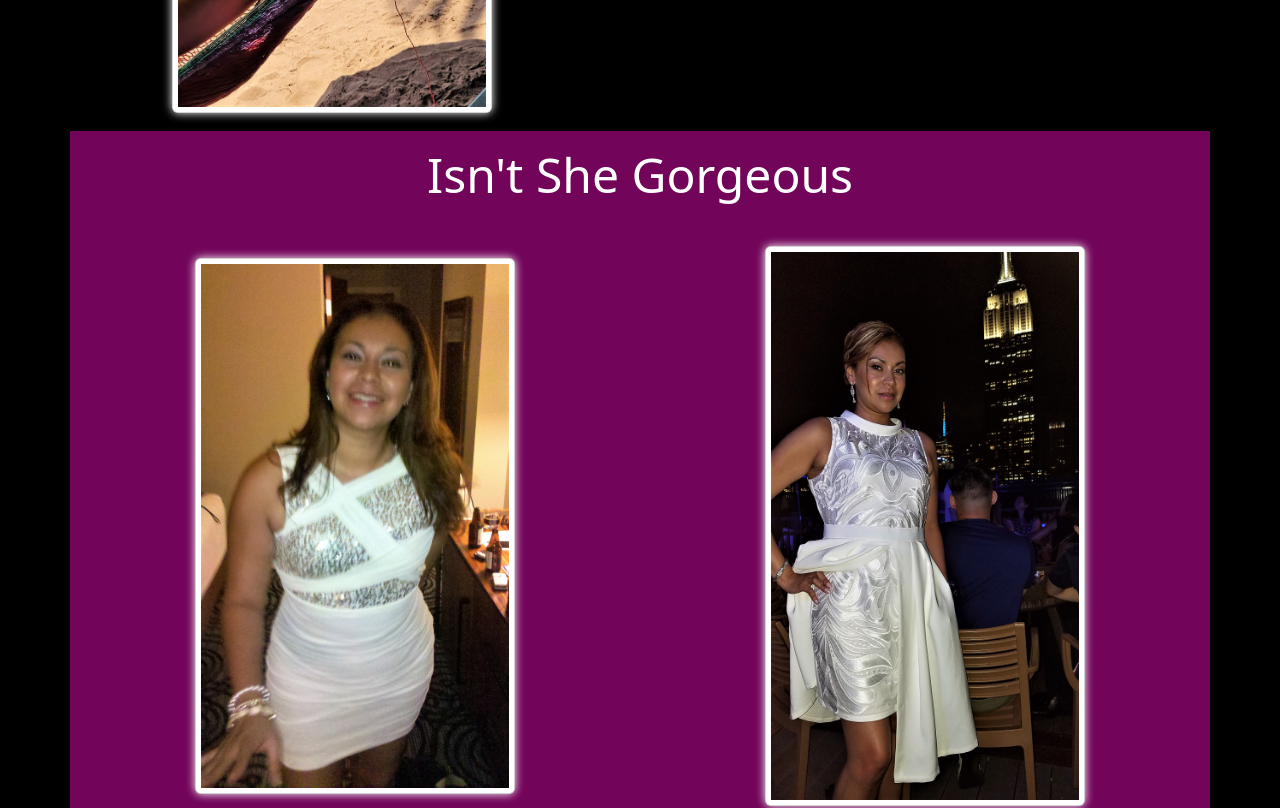
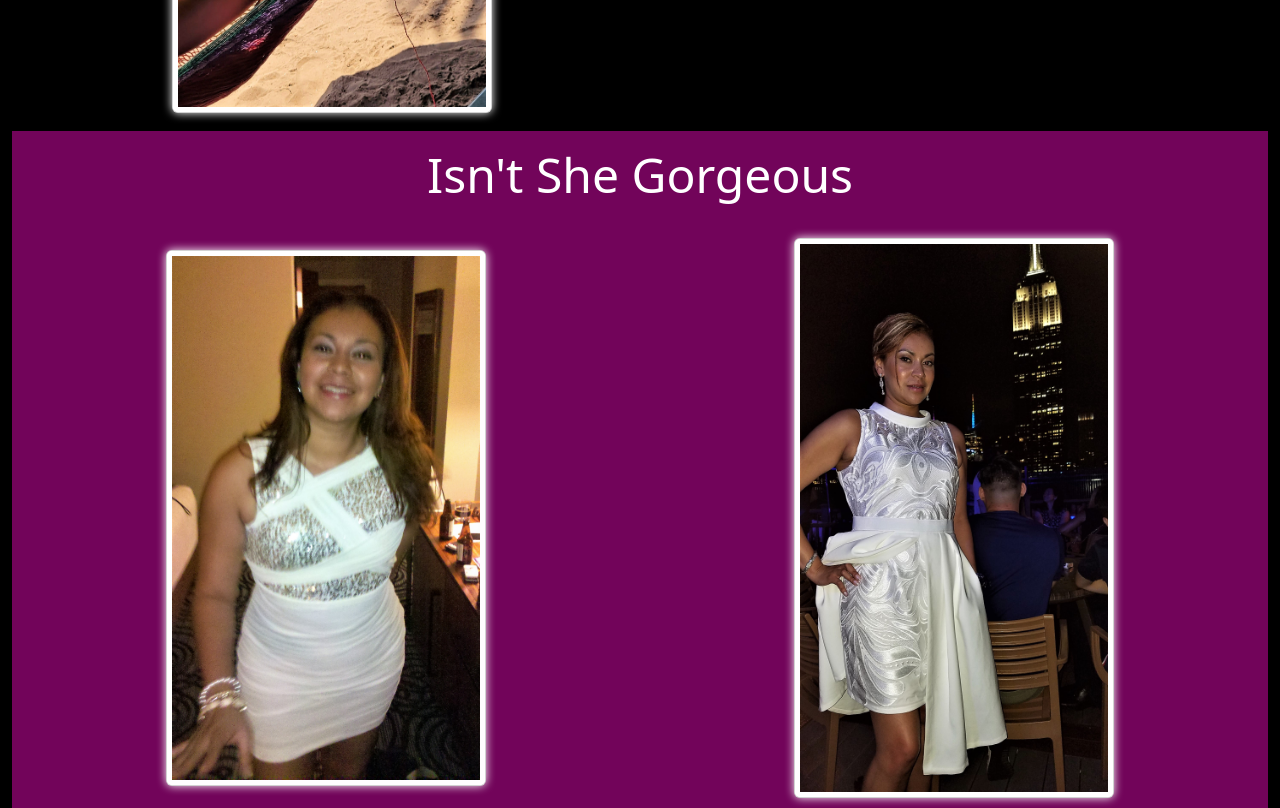
Before and after one commit to TheDecoder007/Online_Shrine_Template, a React (Create React App) app: page / in a window 1280 px wide. Shown: the part 2120-2928 px from the top of the page. Built offline with nearby package versions, Linux system fonts and the light colour scheme.

Commit message:
reorganizing and styling

```diff
--- a/src/assets/index.css
+++ b/src/assets/index.css
@@ -4,11 +4,15 @@
     --tertiary: rgb(155, 0, 0);
 }
 
-
+.container-fluid, .container {
+    padding: 0px;
+}
 .mainContainer {
     background-color: black;
     height: 100%;
     padding: 0px;
+    padding-right: 0px;
+    padding-left: 0px;
     text-align: -webkit-center;
 }
 
--- a/src/components/Projects/index.js
+++ b/src/components/Projects/index.js
@@ -77,7 +77,7 @@ function Projects() {
         </Row>
         </Container>
 
-<Container  className="container1">
+<section className="container1">
 
         <Row>
           <h3 className="text-center sectionHead1">Isn't She Gorgeous</h3>
@@ -128,7 +128,7 @@ function Projects() {
             </Card>
           </Col>
               </Row>
-  </Container>
+  </section>
 
   <Container fluid>
 
@@ -203,12 +203,13 @@ function Projects() {
               <Card.Img
                 src={require("./../../assets/photos/tati20.png")}
                 className="images"
-              />
+                />
             </Card>
           </Col>
         </Row>
+                </Container>
 
-<Container fluid className="container1">
+<section className="container1">
 
         <Row>
           <h3 className="text-center sectionHead1">She's Got It All</h3>
@@ -262,8 +263,7 @@ function Projects() {
 
           </Row>
         </Row>
-                  </Container>
-      </Container>
+                  </section>
     </Container>
   );
 }
--- a/src/components/Projects/style.css
+++ b/src/components/Projects/style.css
@@ -91,16 +91,15 @@
     background-color: var(--primary);
     font-size: xxx-large;
     color: white;
+    margin: 0px;
 }
 
 .CardRow1 {
     text-align: -webkit-center;
-    margin-left: 10px;
-    margin-right: 10px;
     display: flex;
     justify-content: center;
     align-items: center;
-    margin: 3px;
+    margin: 0px;
     background-color: var(--primary);
 
 }
```
